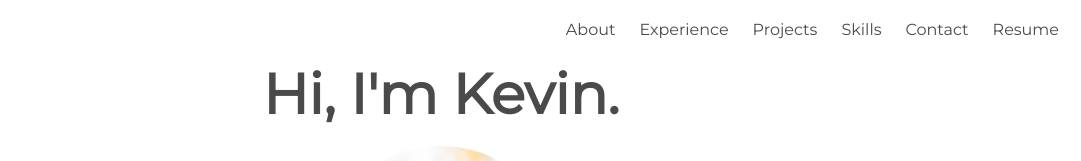
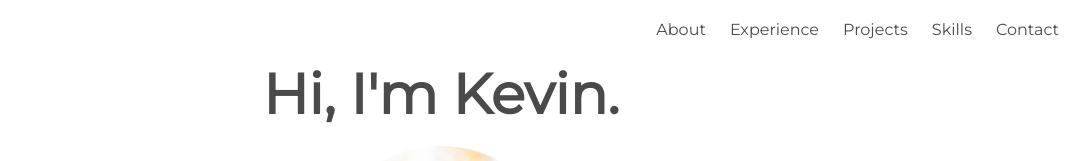
Before and after one commit to Kevin-Fang/kevinzfang.com, a React (Create React App) app: page / in a window 1280 px wide. Shown: the top 161 px of the page, without its empty margins (199-1280 px from the left). Built offline with nearby package versions, Linux system fonts and the light colour scheme; some icons are missing; a web font is replaced by a local one.

Commit message:
update information

```diff
--- a/src/App.js
+++ b/src/App.js
@@ -143,8 +143,8 @@ class App extends Component {
           >
             I'm a Duke University graduate interested in machine learning and
             its applications to bioinformatics, finance, and other fields. I
-            love technology and learning new things. Currently, I am a Software
-            Engineer at Citadel Securities.
+            love technology and learning new things. Currently, I am a software
+            engineer at Citadel Securities.
             <br />
             <br />
             While I was at Duke, I interned at Meta as a software engineer
@@ -197,14 +197,6 @@ class App extends Component {
           <AnchorLink className="navbar-item" href="#contact">
             Contact
           </AnchorLink>
-          <a
-            className="navbar-item"
-            target="_blank"
-            rel="noopener noreferrer"
-            href="https://kevinzfang.com/resume.pdf"
-          >
-            Resume
-          </a>
         </div>
       </nav>
     );
@@ -224,8 +216,7 @@ class App extends Component {
             lineHeight: "24pt",
           }}
         >
-          Feel free to email me at{" "}
-          <a href="mailto:kevinzfang@gmail.com">kevinzfang@gmail.com</a>!
+          Feel free to email me at hello [at] kevinzfang.com
         </span>
       </div>
     );
--- a/src/projects.json
+++ b/src/projects.json
@@ -31,7 +31,7 @@
     "link": "https://devpost.com/software/dear-ai",
     "priority": 1.3,
     "github": "https://github.com/kevin-fang/dear-ai",
-    "summary": "Combating depression through suggestions and recommendations.",
+    "summary": "Combating depression through suggestions and recommendations, .",
     "description": "Since many teenagers do not actively seek out support for potential mental health issues (either due to financial or personal reasons), we built an app that integrates daily journaling with sentiment analysis software, to inform teens about their emotions using machine learning and IBM Watson's Tone Analyzer API. Based on the resultant data, we recommend to them activities designed to improve their well-being."
   },
   {
```
